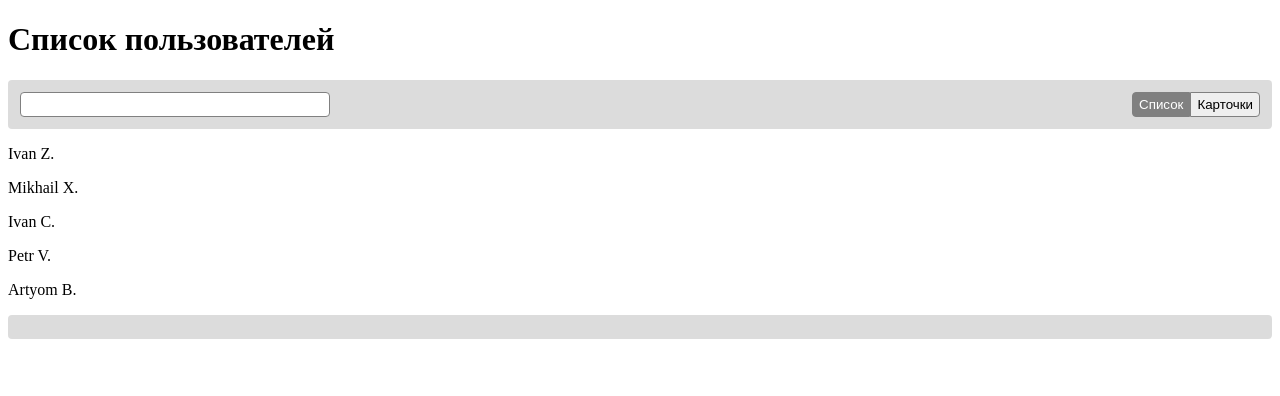
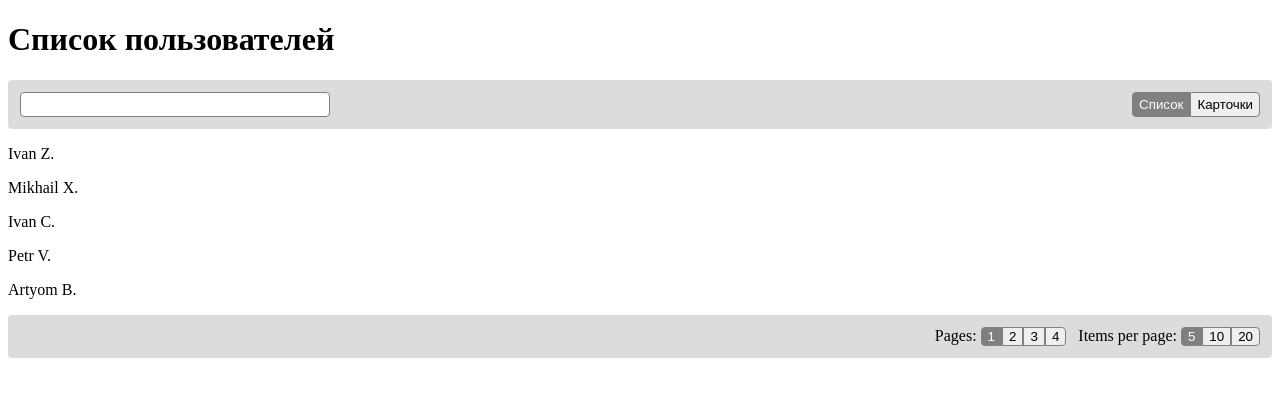
Before and after one commit to nizami/user-list, an Angular app: page / in a window 1280 px wide. Shown: the top 396 px of the page. Built offline with nearby package versions, Linux system fonts and the light colour scheme.

Commit message:
Update pages retrieving

```diff
--- a/src/app/users-list/users-list.component.html
+++ b/src/app/users-list/users-list.component.html
@@ -4,13 +4,13 @@
   <div class="divider"></div>
 
   <button
-    [class.active]="viewState === ViewState.List"
+    [class.active]="currentViewState === ViewState.List"
     (click)="setViewState(ViewState.List)"
   >
     Список
   </button>
   <button
-    [class.active]="viewState === ViewState.Cards"
+    [class.active]="currentViewState === ViewState.Cards"
     (click)="setViewState(ViewState.Cards)"
   >
     Карточки
@@ -25,7 +25,7 @@
     @if (response; as response) {
       @if (response.items.length > 0) {
         @for (item of response.items; track item.id) {
-          @switch (viewState) {
+          @switch (currentViewState) {
             @case (ViewState.List) {
               <app-user-list-item [user]="item"></app-user-list-item>
             }
@@ -42,4 +42,21 @@
   }
 </div>
 
-<div class="footer"></div>
+
+<div class="footer">
+  <div class="divider"></div>
+
+  <span>Pages:</span>
+  <div>
+    @for (item of allPageNumbers; track $index) {
+      <button [class.active]="currentPageNumber === item" (click)="setPageNumber(item)">{{item}}</button>
+    }
+  </div>
+
+  <span>Items per page:</span>
+  <div>
+    @for (item of allItemsPerPage; track $index) {
+      <button [class.active]="currentItemsPerPage === item" (click)="setItemsPerPage(item)">{{item}}</button>
+    }
+  </div>
+</div>
--- a/src/app/users-list/users-list.component.scss
+++ b/src/app/users-list/users-list.component.scss
@@ -5,19 +5,6 @@
   background-color: gainsboro;
   padding: 12px;
   border-radius: 4px;
-}
-
-.divider {
-  flex-grow: 1;
-}
-
-form {
-  input {
-    border: solid 1px gray;
-    width: 300px;
-    border-radius: 4px;
-    padding: 4px;
-  }
 
   button {
     border: solid 1px gray;
@@ -46,3 +33,22 @@ form {
     }
   }
 }
+
+.divider {
+  flex-grow: 1;
+}
+
+.header {
+  input {
+    border: solid 1px gray;
+    width: 300px;
+    border-radius: 4px;
+    padding: 4px;
+  }
+}
+
+.footer {
+  span {
+    margin: 0 4px 0 12px;
+  }
+}
--- a/src/app/users-list/users-list.component.ts
+++ b/src/app/users-list/users-list.component.ts
@@ -19,7 +19,7 @@ import {
 import { CommonModule } from '@angular/common';
 
 const DEFAULT_PAGE_NUMBER = 1;
-const DEFAULT_ITEMS_PER_PAGE = 5;
+const ITEMS_PER_PAGE = [5, 10, 20] as const;
 
 @Component({
   selector: 'app-users-list',
@@ -35,7 +35,7 @@ const DEFAULT_ITEMS_PER_PAGE = 5;
 })
 export class UsersListComponent implements OnInit, OnDestroy {
   protected ViewState = ViewState;
-  protected viewState = ViewState.List;
+  protected currentViewState = ViewState.List;
 
   protected searchForm = new FormGroup<SearchUsersFormModel>({
     search: new FormControl(),
@@ -43,12 +43,34 @@ export class UsersListComponent implements OnInit, OnDestroy {
       nonNullable: true,
     }),
     itemsPerPage: new FormControl<ListRequest['itemsPerPage']>(
-      DEFAULT_ITEMS_PER_PAGE,
+      ITEMS_PER_PAGE[0],
       {
         nonNullable: true,
       }
     ),
   });
+
+  protected allItemsPerPage = ITEMS_PER_PAGE;
+
+  protected get currentItemsPerPage() {
+    return this.searchForm.getRawValue().itemsPerPage;
+  }
+
+  protected get allPageNumbers(): number[] {
+    if (this.response) {
+      const length = Math.ceil(
+        this.response.total_count / this.currentItemsPerPage
+      );
+
+      return Array.from({ length }, (x, i) => i + 1);
+    }
+
+    return [1];
+  }
+
+  protected get currentPageNumber() {
+    return this.searchForm.getRawValue().pageNumber;
+  }
 
   protected loading$ = new Subject<boolean>();
   protected response?: UserListResponseDto;
@@ -60,11 +82,9 @@ export class UsersListComponent implements OnInit, OnDestroy {
   public ngOnInit(): void {
     this.updateSearchedUsers();
 
-    this.searchForm.controls.search.valueChanges
+    this.searchForm.valueChanges
       .pipe(debounceTime(500), distinctUntilChanged(), takeUntil(this.destroy$))
-      .subscribe((search) => {
-        console.log(search);
-
+      .subscribe(() => {
         this.updateSearchedUsers();
       });
   }
@@ -75,8 +95,16 @@ export class UsersListComponent implements OnInit, OnDestroy {
     this.loading$.complete();
   }
 
-  protected setViewState(viewState: ViewState): void {
-    this.viewState = viewState;
+  protected setViewState(value: ViewState): void {
+    this.currentViewState = value;
+  }
+
+  protected setItemsPerPage(value: ListRequest['itemsPerPage']): void {
+    this.searchForm.controls.itemsPerPage.setValue(value);
+  }
+
+  protected setPageNumber(value: number): void {
+    this.searchForm.controls.pageNumber.setValue(value);
   }
 
   private updateSearchedUsers() {
```
